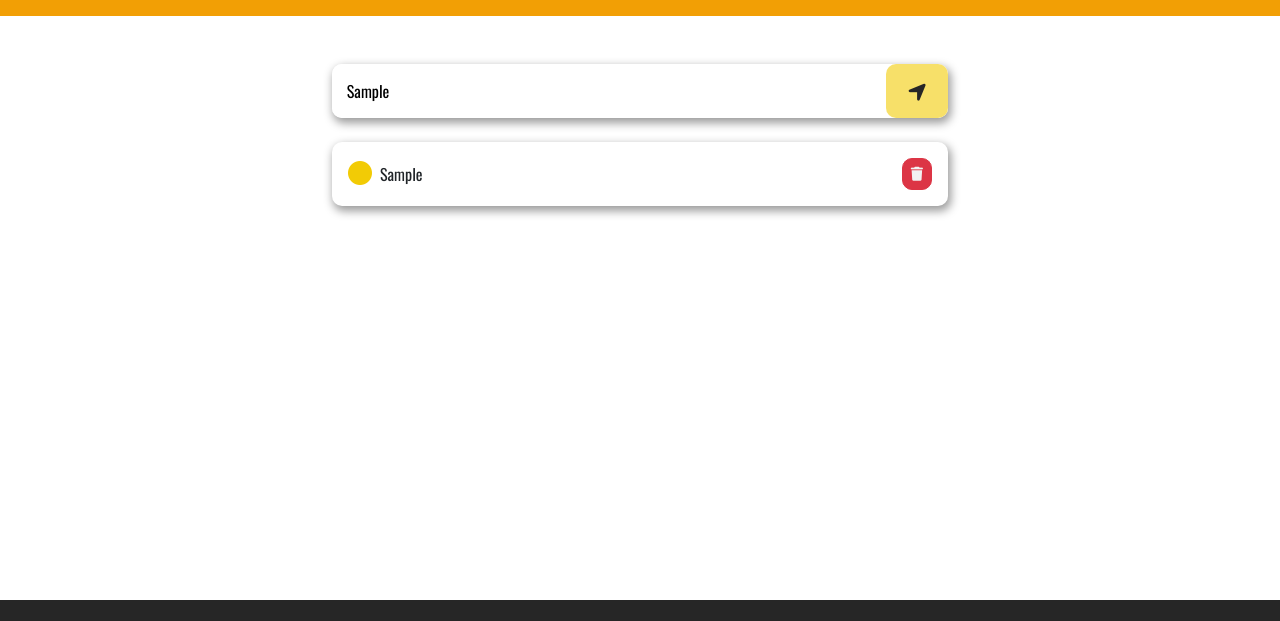
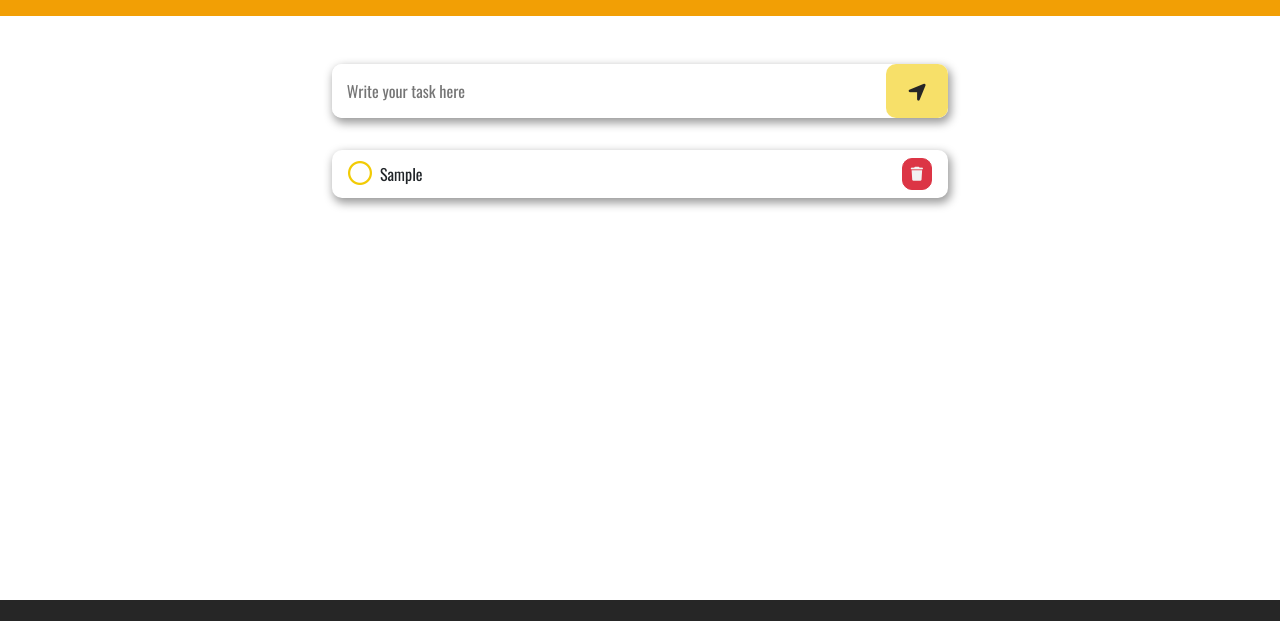
Before and after one commit to mxkrzrk/wbs-todolist, a plain HTML site: page index.html in a window 1280 px wide. Both pictures are taken after typing "Sample" into the empty fields and a click on the button 917 px from the left and 170 px from the top of the page. Shown: the part 80-701 px from the top of the page. Drawn offline with nearby package versions, Linux system fonts and the light colour scheme.

Commit message:
feat: Add title for the list of todo done

```diff
--- a/app.js
+++ b/app.js
@@ -36,6 +36,8 @@ function createTodoHandle(e) {
   };
   // Store the todo in the todos list
   toDoList.push(todo);
+  // Clean the form
+  document.forms[0].reset();
   // Display todo list
   displayTodoList();
 }
@@ -43,33 +45,41 @@ function createTodoHandle(e) {
 // Display (Read) todos list
 function displayTodoList() {
   const todoListElement = document.getElementById('todoList');
-  // Clear the list previews
-  todoListElement.innerHTML = '';
+  const todoListNotDone = document.getElementById('todoListNotDone');
+  const todoListDone = document.getElementById('todoListDone');
+  // Clear the lists previews
+  todoListNotDone.innerHTML = '';
+  todoListDone.innerHTML = '';
   toDoList.length > 0
     ? todoListElement.classList.add('todolist')
     : todoListElement.classList.remove('todolist');
-  // Order the list based on done property
-  toDoList.sort((prev, next) => (prev.done > next.done ? 1 : -1));
   // Create the li for each todo in the object
-  toDoList.forEach((todo) => {
-    const liElement = `
-    <li id="${
-      todo.id
-    }" class="d-flex justify-content-between align-items-center">
-      <div>${
-        todo.done
-          ? '<i class="fas fa-check-circle"></i>'
-          : '<i class="fas fa-circle"></i>'
-      }</div>
-      ${
-        todo.done
-          ? `<p class="mb-0 w-100 mx-2 text-decoration-line-through">${todo.task}</p>`
-          : `<p class="mb-0 w-100 mx-2">${todo.task}</p>`
+  toDoList.forEach((todo, index) => {
+    let liElement;
+    if (todo.done) {
+      liElement = `
+      <li id="${todo.id}" class="d-flex justify-content-between align-items-center">
+        <div><i class="fas fa-check-circle"></i></div>
+        <p class="mb-0 w-100 mx-2 text-decoration-line-through">${todo.task}</p>
+        <button class="btn btn-danger btn-sm"><i class="fas fa-trash"></i></button>
+      </li>
+      `;
+      todoListDone.insertAdjacentHTML('beforeend', liElement);
+      if (todoListDone.children.length === 1) {
+        const titleElement =
+          '<div class="todolist-title d-flex justify-content-start align-items-center"><i class="fas fa-tasks"></i><h3>Completed</h3></div>';
+        todoListDone.insertAdjacentHTML('afterbegin', titleElement);
       }
-      <button class="btn btn-danger btn-sm"><i class="fas fa-trash"></i></button>
-    </li>
-    `;
-    todoListElement.insertAdjacentHTML('beforeend', liElement);
+    } else {
+      liElement = `
+      <li id="${todo.id}" class="d-flex justify-content-between align-items-center">
+        <div><i class="far fa-circle"></i></div>
+        <p class="mb-0 w-100 mx-2">${todo.task}</p>
+        <button class="btn btn-danger btn-sm"><i class="fas fa-trash"></i></button>
+      </li>
+      `;
+      todoListNotDone.insertAdjacentHTML('beforeend', liElement);
+    }
   });
 }
 
--- a/index.html
+++ b/index.html
@@ -51,13 +51,15 @@
               type="text"
               id="taskInput"
               placeholder="Write your task here"
+              autofocus
             />
             <button type="submit" id="submitButton">
               <i class="fas fa-location-arrow"></i>
             </button>
           </form>
-          <div class="py-4">
-            <ul id="todoList"></ul>
+          <div id="todoList">
+            <ul id="todoListNotDone"></ul>
+            <ul id="todoListDone"></ul>
           </div>
         </div>
       </main>
--- a/style/footer.css
+++ b/style/footer.css
@@ -1,6 +1,10 @@
 .footer-todolist {
   background-color: var(--dark-color);
   color: var(--light-color);
+}
+
+.footer-todolist div:nth-child(2) > p {
+  margin-bottom: 0;
 }
 
 .footer-todolist-logo h6 {
--- a/style/main.css
+++ b/style/main.css
@@ -39,18 +39,40 @@
 }
 
 .todolist {
-  padding-left: 0;
   border-radius: 10px;
   box-shadow: 2px 4px 10px 1px rgba(0, 0, 0, 0.4);
-  padding: 0.5rem 1rem;
-  width: 100%;
+  margin-top: 2rem;
 }
 
-.todolist li {
-  margin: 0.5rem 0;
+.todolist-title {
+  padding: 0.5rem;
+  color: var(--dark-color);
+  background-color: var(--secondary-color);
+  border-radius: 10px;
+  margin: 1rem 0;
 }
 
-.todolist li div > i {
+.todolist-title > h3 {
+  margin-bottom: 0;
+  margin-left: 1rem;
+}
+
+.todolist-title > i {
+  font-size: 2rem;
+}
+
+.todolist ul {
+  padding-left: 0;
+  padding: 0 1rem;
+  width: 100%;
+  margin: 0;
+}
+
+.todolist ul li {
+  padding: 0.5rem 0;
+}
+
+.todolist ul li div > i {
   color: var(--secondary-color);
   font-size: 1.5rem;
   cursor: pointer;
@@ -58,12 +80,12 @@
   width: 100%;
 }
 
-.todolist li button {
+.todolist ul li button {
   border-radius: 10px;
   padding: 0;
 }
 
-.todolist li button > i {
+.todolist ul li button > i {
   color: var(--light-color);
   padding: 0.5rem;
 }
```
